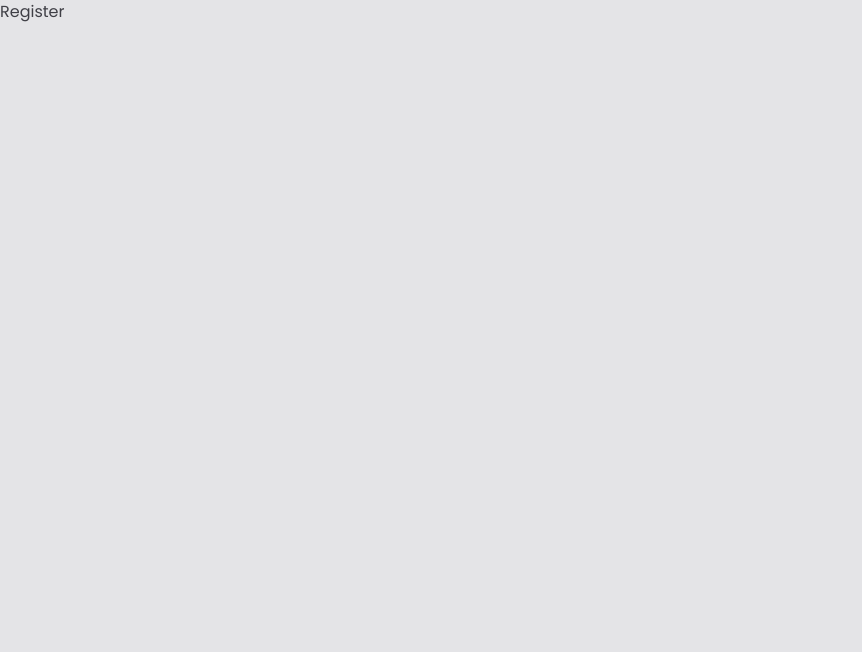
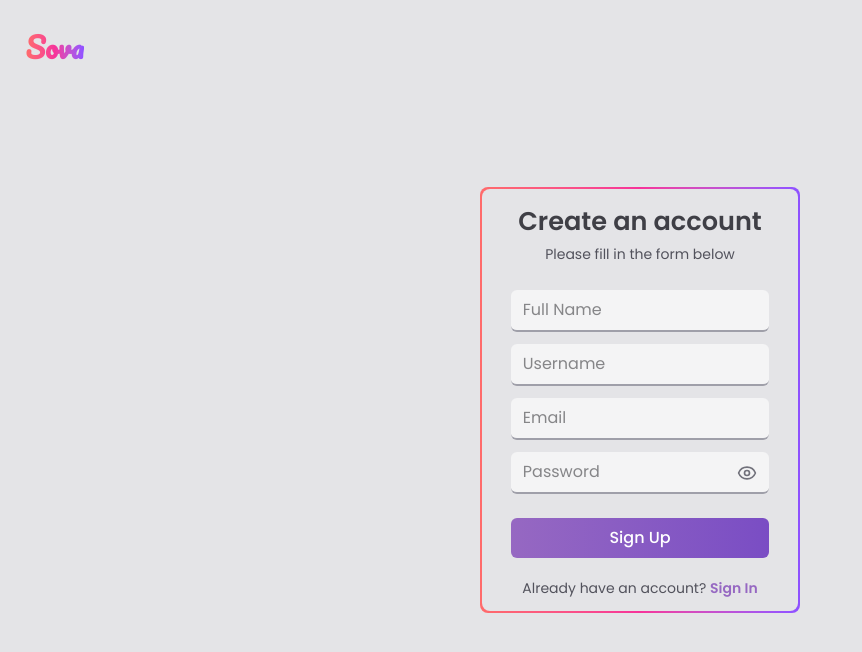
Before and after one commit to kunal-dev-01/chatapp-frontend-30-07-2025, a Next.js app: page /register in a window 1280 px wide. Shown: the top 652 px of the page, without its empty margins (0-862 px from the left). Built offline with nearby package versions, Linux system fonts and the light colour scheme.

Commit message:
register form ready

```diff
--- a/src/app/(auth)/register/page.tsx
+++ b/src/app/(auth)/register/page.tsx
@@ -1,8 +1,18 @@
+"use client";
 import React from 'react'
+import Loader from "@/components/Layouts/Loader";
+import dynamic from "next/dynamic";
+
+const RegisterForm  = dynamic(() => import("@/components/AuthForms/RegisterForm"), {
+  ssr: false,
+  loading: () => <Loader />
+})
 
 const Register = () => {
   return (
-    <div>Register</div>
+    <>
+      <RegisterForm />
+    </>
   )
 }
 
--- a/src/components/AuthForms/LoginForm.tsx
+++ b/src/components/AuthForms/LoginForm.tsx
@@ -2,6 +2,7 @@ import React, { useState } from "react";
 import AuthLayout from "../Layouts/AuthLayout";
 import dynamic from "next/dynamic";
 import Link from "next/link";
+import { Loader2 } from "lucide-react";
 
 const Input = dynamic(() => import("@/components/Layouts/AuthInput"), {
   ssr: false,
@@ -11,6 +12,8 @@ const LoginForm = () => {
   const [email, setEmail] = useState("");
   const [password, setPassword] = useState("");
 
+  const [loading, setLoading] = useState(false);
+
   const handleLogin = (e: React.FormEvent<HTMLFormElement>) => {
     e.preventDefault();
   };
@@ -19,7 +22,7 @@ const LoginForm = () => {
     <AuthLayout>
       <div className="w-full md:w-[25vw] p-[2px] rounded-lg md:bg-gradient-to-r from-[#FF6B6B] via-pink-500 to-violet-500">
         <div className="flex flex-col w-full h-full rounded-lg bg-zinc-200 dark:bg-zinc-900 md:p-[1vw]">
-          <h1 className="md:text-[2.2vw] text-[3.5vh] font-semibold text-center">
+          <h1 className="md:text-[2vw] text-[3.5vh] font-semibold text-center">
             Welcome Back
           </h1>
 
@@ -52,10 +55,16 @@ const LoginForm = () => {
 
             <button
               type="submit"
+              disabled={loading}
               className="w-full py-2 mt-3 rounded-md font-medium text-white
              bg-gradient-to-r from-[#9668c2] to-[#7a4dc4] cursor-pointer"
             >
-              Log In
+              {loading ? (
+                <div className="flex items-center gap-2 justify-center">
+                  <Loader2 size={20} className="animate-spin" />
+                  <span>Loging...</span>
+                </div>
+              ) : "Log In"}
             </button>
           </form>
 
--- a/src/components/AuthForms/RegisterForm.tsx
+++ b/src/components/AuthForms/RegisterForm.tsx
@@ -1,9 +1,96 @@
-import React from 'react'
+import React, { useState } from "react";
+import AuthLayout from "../Layouts/AuthLayout";
+import dynamic from "next/dynamic";
+import Link from "next/link";
+import { Loader2 } from "lucide-react";
+
+const Input = dynamic(() => import("@/components/Layouts/AuthInput"), {
+  ssr: false,
+});
 
 const RegisterForm = () => {
+  const [name, setName] = useState("");
+  const [username, setUsername] = useState("");
+  const [email, setEmail] = useState("");
+  const [password, setPassword] = useState("");
+
+  const [loading, setLoading] = useState(false);
+
+  const handleRegister = (e: React.FormEvent<HTMLFormElement>) => {
+    e.preventDefault();
+  };
+
   return (
-    <div>RegisterForm</div>
-  )
-}
+    <AuthLayout>
+      <div className="w-full md:w-[25vw] p-[2px] rounded-lg md:bg-gradient-to-r from-[#FF6B6B] via-pink-500 to-violet-500">
+        <div className="flex flex-col w-full h-full rounded-lg bg-zinc-200 dark:bg-zinc-900 md:p-[1vw]">
+          <h1 className="md:text-[2vw] text-[3.5vh] font-semibold text-center">
+            Create an account
+          </h1>
 
-export default RegisterForm
+          <p className="text-sm md:text-md text-zinc-600 dark:text-zinc-400 text-center mt-1">
+            Please fill in the form below
+          </p>
+
+          <form
+            onSubmit={handleRegister}
+            className="flex flex-col gap-3 mt-[2vh] md:mt-[2vw] px-[2vh] mx:px-0"
+          >
+            <Input
+              label="Full Name"
+              type="text"
+              value={name}
+              onChange={(e) => setName(e.target.value)}
+            />
+
+            <Input
+              label="Username"
+              type="text"
+              value={username}
+              onChange={(e) => setUsername(e.target.value)}
+            />
+
+            <Input
+              label="Email"
+              type="email"
+              value={email}
+              onChange={(e) => setEmail(e.target.value)}
+            />
+            <Input
+              label="Password"
+              type="password"
+              value={password}
+              onChange={(e) => setPassword(e.target.value)}
+            />
+
+            <button
+              type="submit"
+              disabled={loading}
+              className="w-full py-2 mt-3 rounded-md font-medium text-white
+             bg-gradient-to-r from-[#9668c2] to-[#7a4dc4] cursor-pointer"
+            >
+              {loading ? (
+                <div className="flex items-center gap-2 justify-center">
+                  <Loader2 size={20} className="animate-spin" />
+                  <span>Signing Up...</span>
+                </div>
+              ) : "Sign Up"}
+            </button>
+          </form>
+
+          <p className="text-sm text-zinc-600 dark:text-zinc-400 text-center mt-5 select-none">
+            Already have an account?{" "}
+            <Link
+              href="/login"
+              className="text-[#9668c2] hover:underline cursor-pointer font-semibold"
+            >
+              Sign In
+            </Link>
+          </p>
+        </div>
+      </div>
+    </AuthLayout>
+  );
+};
+
+export default RegisterForm;
```
